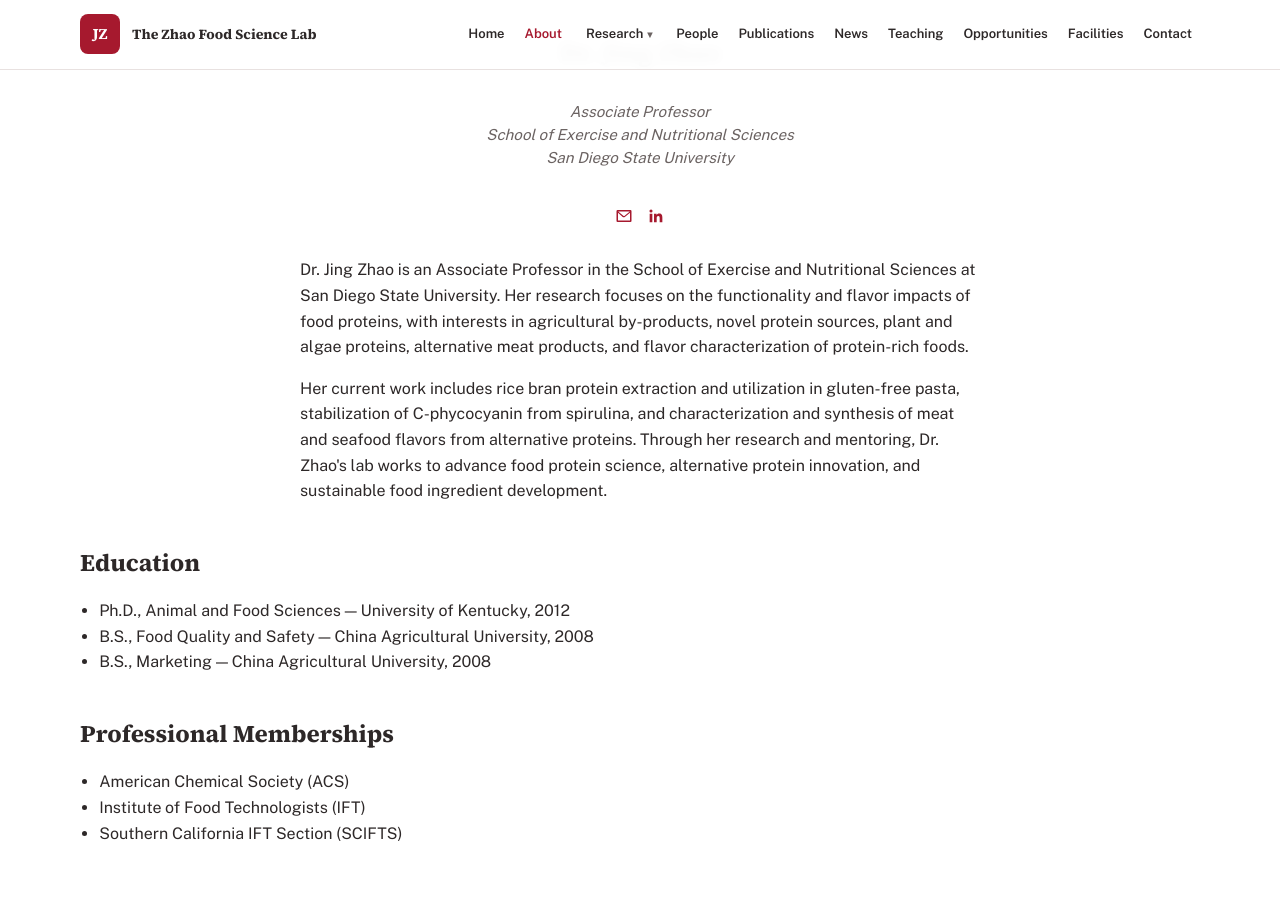
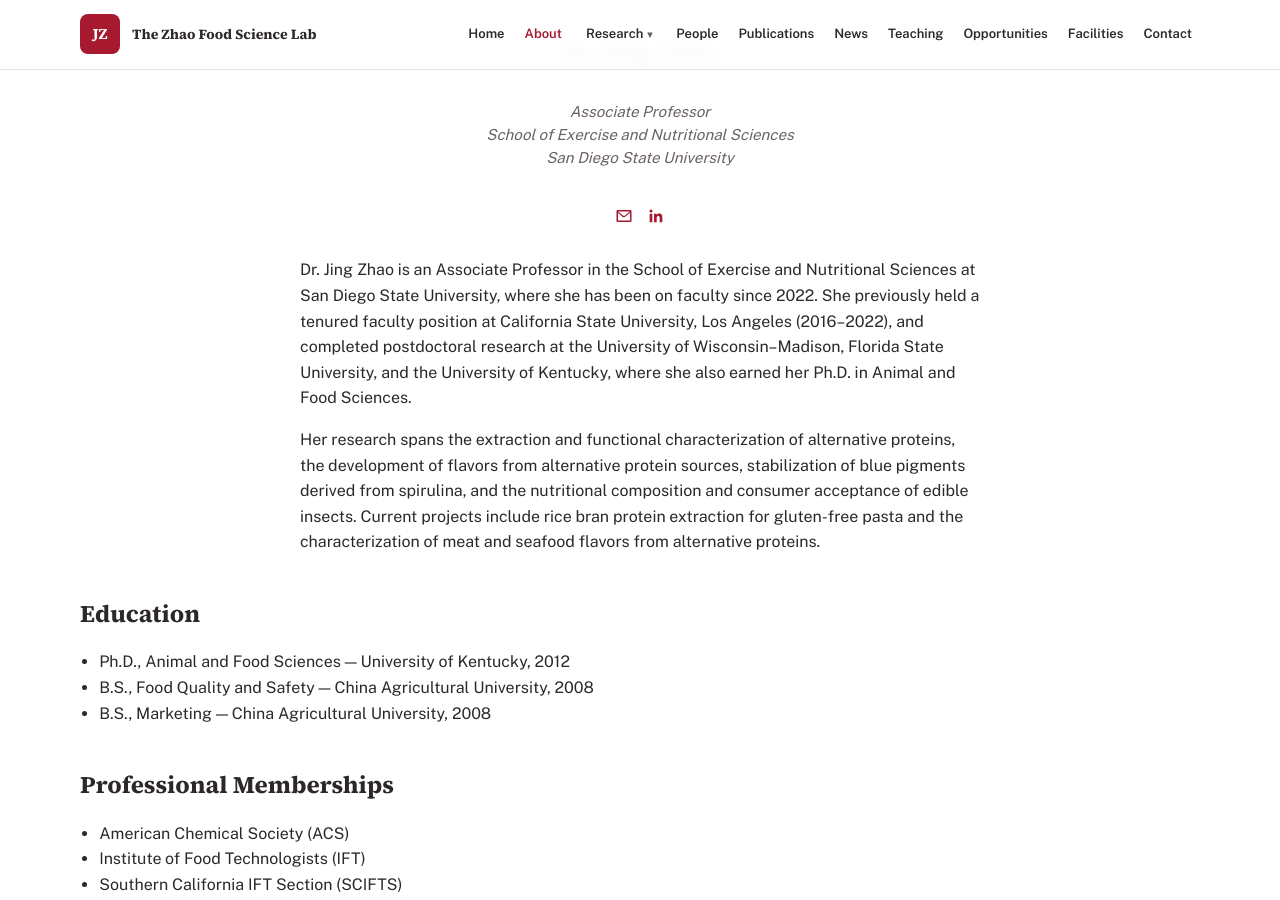
Before and after one commit to Rabiul-Alam-Roni/jingzhaolab, a Jekyll site: the page built from about.md, in a window 1280 px wide and 900 px high, scrolled down 465 px. Built offline with Jekyll 4.4.1, drawn with Linux system fonts in a browser that asks for light colours.

Commit message:
jingzhaolab

```diff
--- a/_layouts/home.html
+++ b/_layouts/home.html
@@ -6,7 +6,6 @@ layout: default
 <section class="section home-intro">
   <div class="container home-intro__grid">
     <div class="home-intro__main">
-      <h1>Welcome to the Zhao Food Science Lab</h1>
       <p>
         The Zhao Food Science Lab at San Diego State University studies food
         protein functionality, flavor chemistry, and alternative proteins.
--- a/about.md
+++ b/about.md
@@ -23,19 +23,21 @@ permalink: /about/
 <div class="profile-bio">
   <p>
     Dr. Jing Zhao is an Associate Professor in the School of Exercise and
-    Nutritional Sciences at San Diego State University. Her research focuses
-    on the functionality and flavor impacts of food proteins, with interests
-    in agricultural by-products, novel protein sources, plant and algae
-    proteins, alternative meat products, and flavor characterization of
-    protein-rich foods.
+    Nutritional Sciences at San Diego State University, where she has been
+    on faculty since 2022. She previously held a tenured faculty position
+    at California State University, Los Angeles (2016–2022), and completed
+    postdoctoral research at the University of Wisconsin–Madison, Florida
+    State University, and the University of Kentucky, where she also earned
+    her Ph.D. in Animal and Food Sciences.
   </p>
   <p>
-    Her current work includes rice bran protein extraction and utilization
-    in gluten-free pasta, stabilization of C-phycocyanin from spirulina, and
-    characterization and synthesis of meat and seafood flavors from
-    alternative proteins. Through her research and mentoring, Dr. Zhao's lab
-    works to advance food protein science, alternative protein innovation,
-    and sustainable food ingredient development.
+    Her research spans the extraction and functional characterization of
+    alternative proteins, the development of flavors from alternative
+    protein sources, stabilization of blue pigments derived from spirulina,
+    and the nutritional composition and consumer acceptance of edible
+    insects. Current projects include rice bran protein extraction for
+    gluten-free pasta and the characterization of meat and seafood flavors
+    from alternative proteins.
   </p>
 </div>
 
```
Also changed, not shown: people.md (+0 -1 lines).
